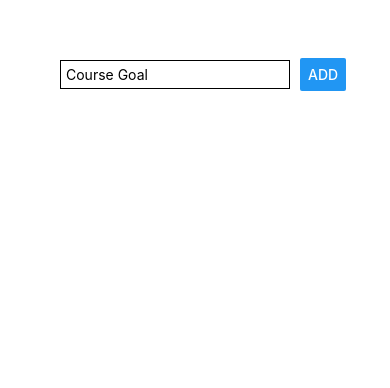
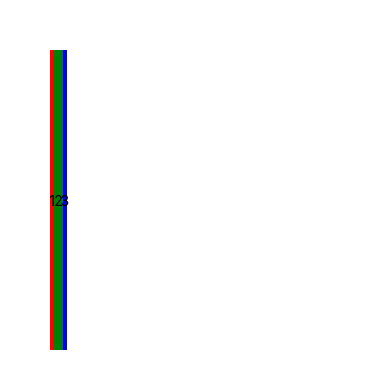
Before and after one commit to venkatraj/rn-complete-guide, a React Native app: screen / in a window 390 px wide. Shown: the top 388 px of the page. Built offline with nearby package versions, Linux system fonts and the light colour scheme.

Commit message:
flexbox deep dive

```diff
--- a/App.js
+++ b/App.js
@@ -3,27 +3,66 @@ import { StyleSheet, Text, View, TextInput, Button } from 'react-native';
 
 export default function App() {
   return (
-    <View style={{ padding: 50, width: '30%' }}>
+    <View
+      style={{ padding: 50, height: 400, width: '30%', flexDirection: 'row' }}
+    >
       <View
         style={{
-          flexDirection: 'row',
-          justifyContent: 'space-between',
+          backgroundColor: 'red',
+          flex: 1,
+          justifyContent: 'center',
           alignItems: 'center',
         }}
       >
-        <TextInput
-          placeholder="Course Goal"
-          style={{
-            borderColor: 'black',
-            borderWidth: 1,
-            padding: 5,
-            margin: 10,
-            flexGrow: 1,
-          }}
-        />
-        <Button title="ADD" />
+        <Text>1</Text>
       </View>
-      <View></View>
+      <View
+        style={{
+          backgroundColor: 'green',
+          flex: 2,
+          justifyContent: 'center',
+          alignItems: 'center',
+        }}
+      >
+        <Text>2</Text>
+      </View>
+      <View
+        style={{
+          backgroundColor: 'blue',
+          flex: 1,
+          justifyContent: 'center',
+          alignItems: 'center',
+        }}
+      >
+        <Text>3</Text>
+      </View>
     </View>
   );
 }
+
+// export default function App() {
+//   return (
+//     <View style={{ padding: 50, width: '30%' }}>
+//       <View
+//         style={{
+//           flexDirection: 'row',
+//           justifyContent: 'space-between',
+//           alignItems: 'center',
+//         }}
+//       >
+//         <TextInput
+//           placeholder="Course Goal"
+//           style={{
+//             borderColor: 'black',
+//             borderWidth: 1,
+//             padding: 5,
+//             margin: 10,
+//             flexGrow: 1,
+//           }}
+//         />
+//         <Button title="ADD" />
+//       </View>
+//       <View></View>
+//     </View>
+//   );
+// }
```
